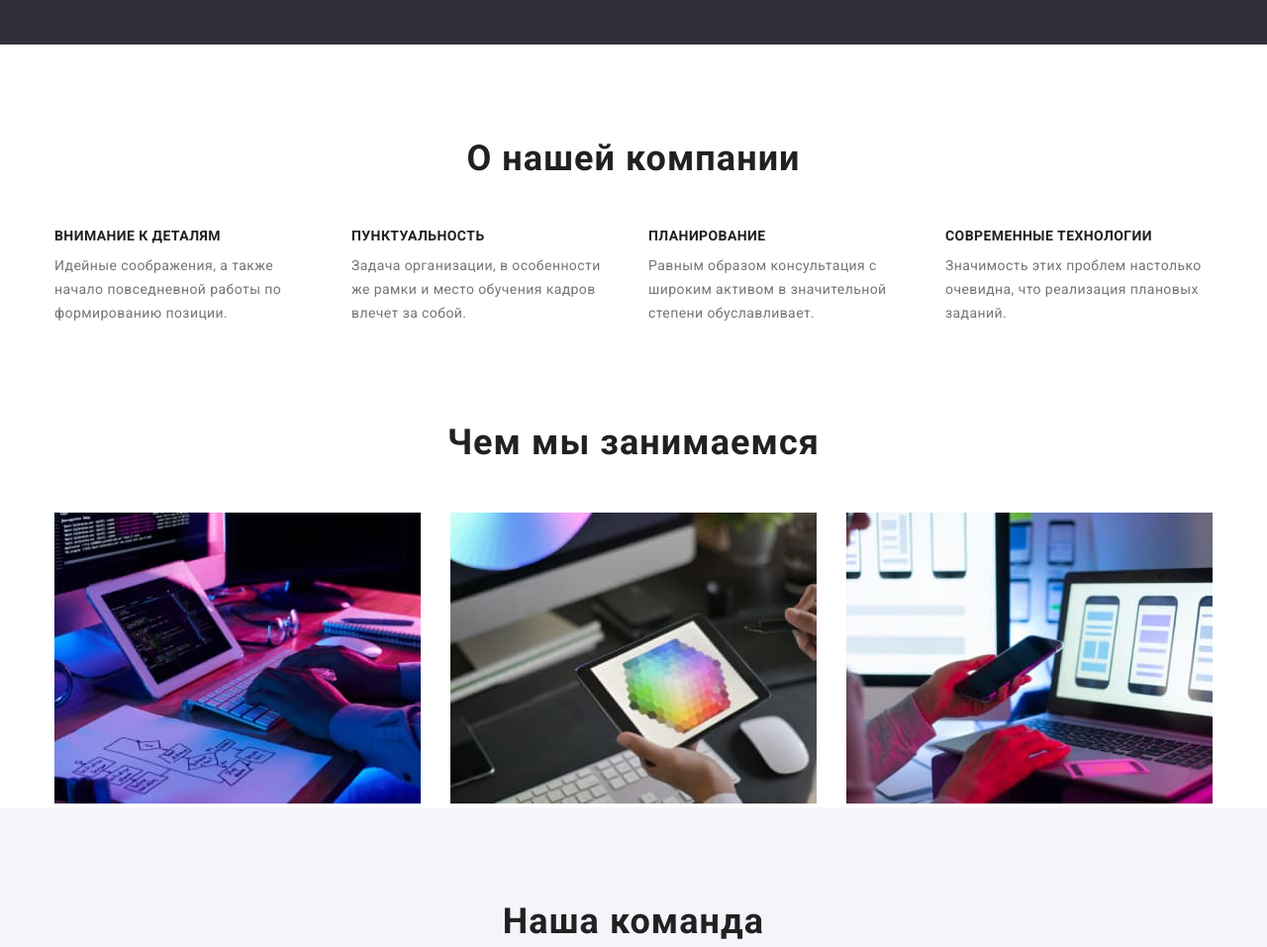
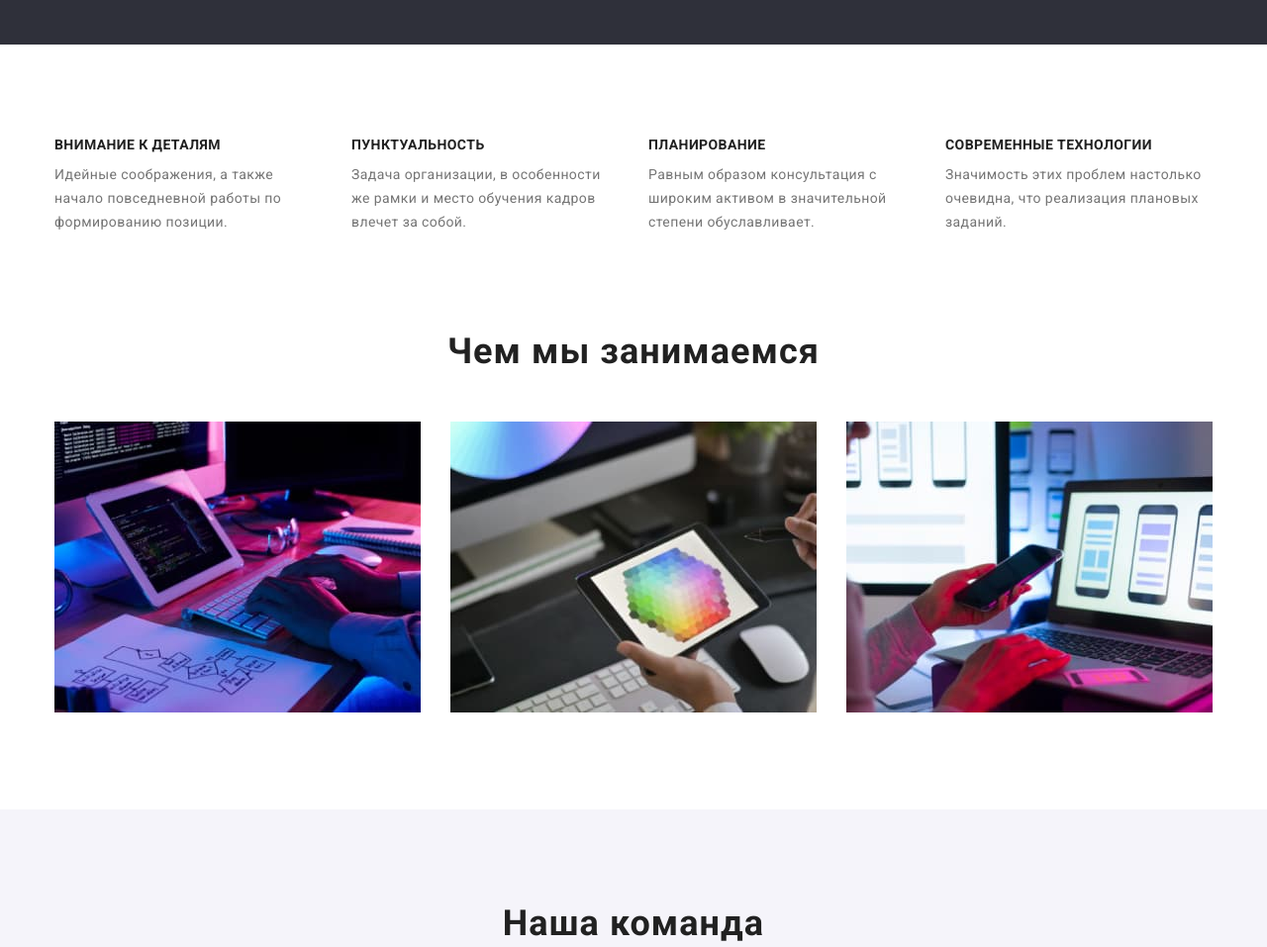
Before and after one commit to ionvlk/goit-markup-hw-03, a plain HTML site: page index.html in a window 1280 px wide. Shown: the part 640-1597 px from the top of the page at 99% size. Drawn offline with nearby package versions, Linux system fonts and the light colour scheme.

Commit message:
home work 3 changes

```diff
--- a/css/styles.css
+++ b/css/styles.css
@@ -205,8 +205,8 @@ header .logo {
 }
 /*principle list*/
 .about-section {
-    margin-top: 94px;
-    margin-bottom: 94px;
+    padding-top: 94px;
+    padding-bottom: 94px;
 }
 
 
@@ -245,6 +245,9 @@ header .logo {
 }
 
 /*works section*/
+.work-section {
+    padding-bottom: 94px;
+}
 .work {
     display: flex;
     flex-wrap: wrap;
@@ -486,7 +489,7 @@ header .logo {
 
 .item .content {
     display: block;
-    margin-top: 20px;
+    padding-top: 20px;
     padding-left: 24px;
     padding-right: 24px;
     padding-bottom: 20px;
--- a/index.html
+++ b/index.html
@@ -55,9 +55,9 @@
         </h1>
         <button type="button" class="button">Заказать услугу</button>
       </section>
-      <div class="container">
-        <section class="about-section">
-          <h2 class="section-title">О нашей компании</h2>
+      <section class="about-section">
+        <div class="container">
+          <h2 class="visually-hidden">О нашей компании</h2>
           <ul class="principles-list list">
             <li class="item">
               <h3 class="title">Внимание к деталям</h3>
@@ -88,10 +88,10 @@
               </p>
             </li>
           </ul>
-        </section>
-      </div>
-      <div class="container">
-        <section class="work-section">
+        </div>
+      </section>
+      <section class="work-section">
+        <div class="container">
           <h2 class="section-title">Чем мы занимаемся</h2>
           <ul class="work list">
             <li class="item">
@@ -118,11 +118,11 @@
               />
             </li>
           </ul>
-        </section>
-      </div>
+        </div>
+      </section>
       <section class="team-section">
-        <h2 class="section-title">Наша команда</h2>
         <div class="container">
+          <h2 class="section-title">Наша команда</h2>
           <ul class="team list">
             <li class="item">
               <img
```
Also changed, not shown: portfolio.html (+4 -4 lines).
